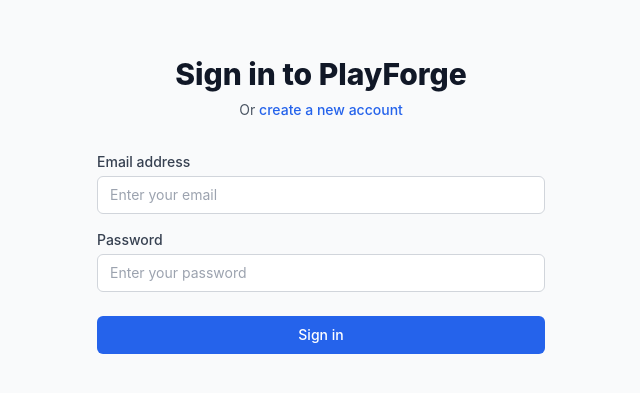
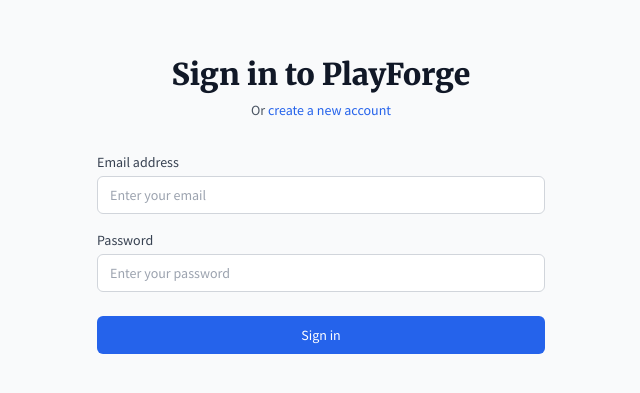
Before and after one commit to nityaanandshah/PlayForge, a React (Vite) app in the folder frontend/: page /login in a window 1280 px wide. Shown: the part 207-600 px from the top of the page, without its empty margins (319-959 px from the left). Built offline with nearby package versions, Linux system fonts and the light colour scheme; no server answers.

Commit message:
font style updates

```diff
--- a/frontend/index.html
+++ b/frontend/index.html
@@ -5,6 +5,10 @@
     <link rel="icon" type="image/svg+xml" href="/vite.svg" />
     <meta name="viewport" content="width=device-width, initial-scale=1.0" />
     <title>PlayForge - Multiplayer Gaming Platform</title>
+    <!-- Google Fonts -->
+    <link rel="preconnect" href="https://fonts.googleapis.com">
+    <link rel="preconnect" href="https://fonts.gstatic.com" crossorigin>
+    <link href="https://fonts.googleapis.com/css2?family=Source+Sans+Pro:wght@300;400;600;700&family=Merriweather:wght@300;400;700;900&display=swap" rel="stylesheet">
   </head>
   <body>
     <div id="root"></div>
--- a/frontend/src/index.css
+++ b/frontend/src/index.css
@@ -4,12 +4,15 @@
 
 body {
   margin: 0;
-  font-family: -apple-system, BlinkMacSystemFont, 'Segoe UI', 'Roboto', 'Oxygen',
-    'Ubuntu', 'Cantarell', 'Fira Sans', 'Droid Sans', 'Helvetica Neue',
-    sans-serif;
+  font-family: 'Source Sans Pro', system-ui, sans-serif;
   -webkit-font-smoothing: antialiased;
   -moz-osx-font-smoothing: grayscale;
   @apply bg-gray-50;
+}
+
+/* Serif font for all headings */
+h1, h2, h3, h4, h5, h6, .font-serif {
+  font-family: 'Merriweather', Georgia, serif;
 }
 
 code {
--- a/frontend/tailwind.config.js
+++ b/frontend/tailwind.config.js
@@ -20,6 +20,10 @@
           900: '#1e3a8a',
         },
       },
+      fontFamily: {
+        'sans': ['Source Sans Pro', 'system-ui', 'sans-serif'],
+        'serif': ['Merriweather', 'Georgia', 'serif'],
+      },
     },
   },
   plugins: [],
```
